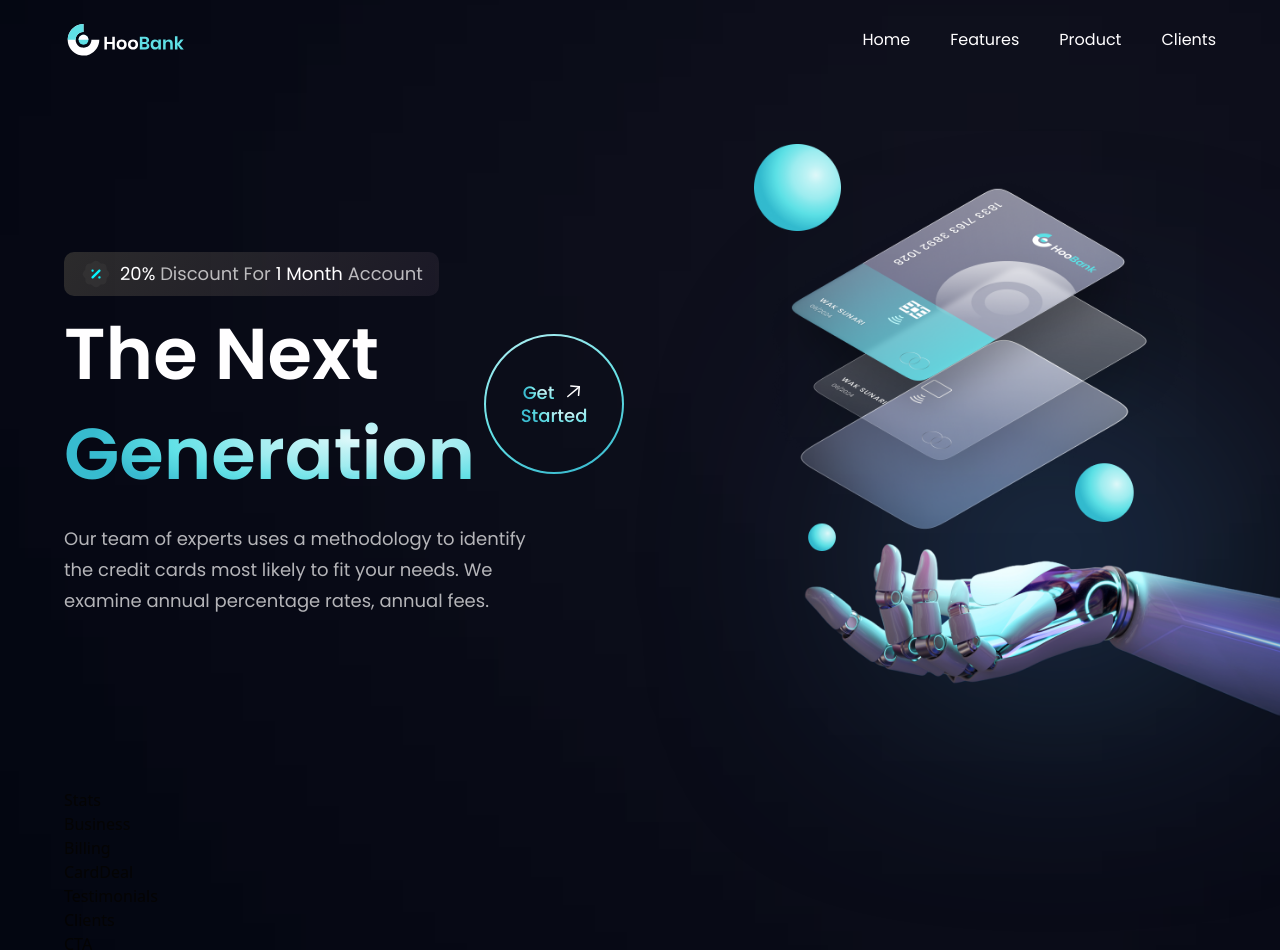
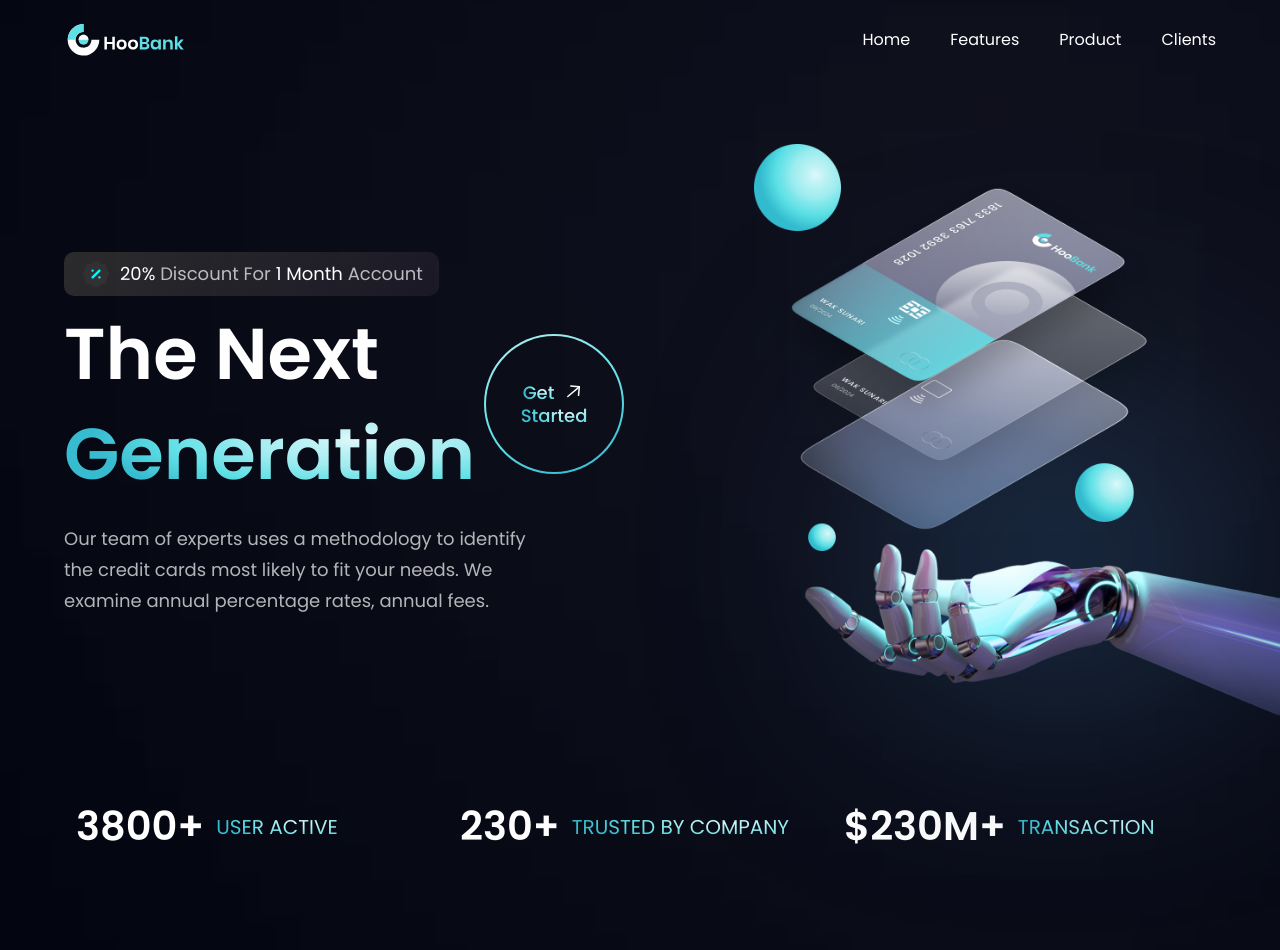
Before and after one commit to Gabrpimenta/react-tailwind, a React (Vite) app: page / in a window 1280 px wide. Shown: the top 950 px of the page. Built offline with nearby package versions, Linux system fonts and the light colour scheme.

Commit message:
complete stats

```diff
--- a/src/components/Stats.jsx
+++ b/src/components/Stats.jsx
@@ -1,7 +1,21 @@
-import React from "react";
+import { stats } from "../constants";
+import styles from "../style";
 
-const Stats = () => {
-  return <div>Stats</div>;
-};
-
+const Stats = () => (
+  <section className={`${styles.flexCenter} flex-row flex-wrap sm:mb-20 mb-6`}>
+    {stats.map((stat) => (
+      <div
+        key={stat.id}
+        className={`flex-1 flex jutify-satrt items-center flex-row m-3`}
+      >
+        <h4 className='font-poppins font-semibold xs:text-[40px] text-[30px] xs:leading-[53px] leading-[43px] text-white'>
+          {stat.value}
+        </h4>
+        <p className='font-poppins font-normal xs:text-[20px] text-[15px] xs:leading-[26px] leading-[21px] text-gradient uppercase ml-3'>
+          {stat.title}
+        </p>
+      </div>
+    ))}
+  </section>
+);
 export default Stats;
```
